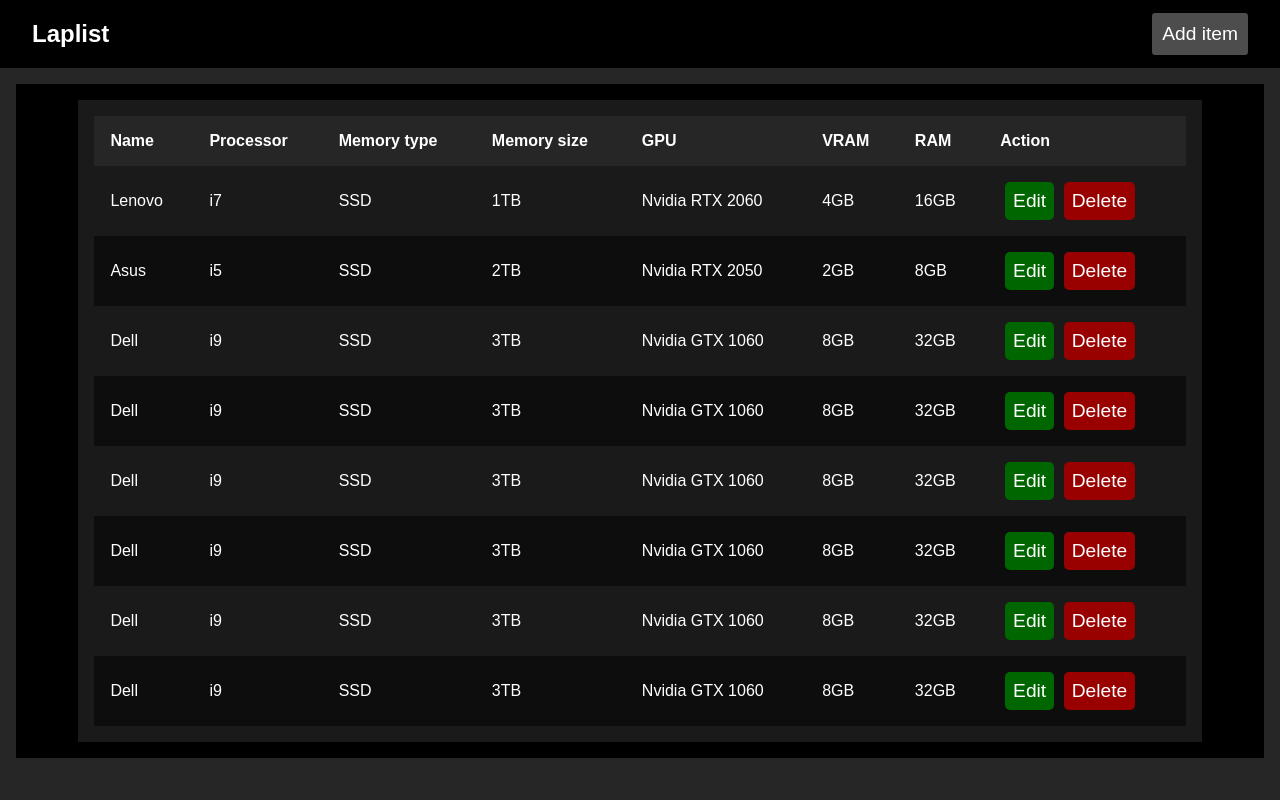
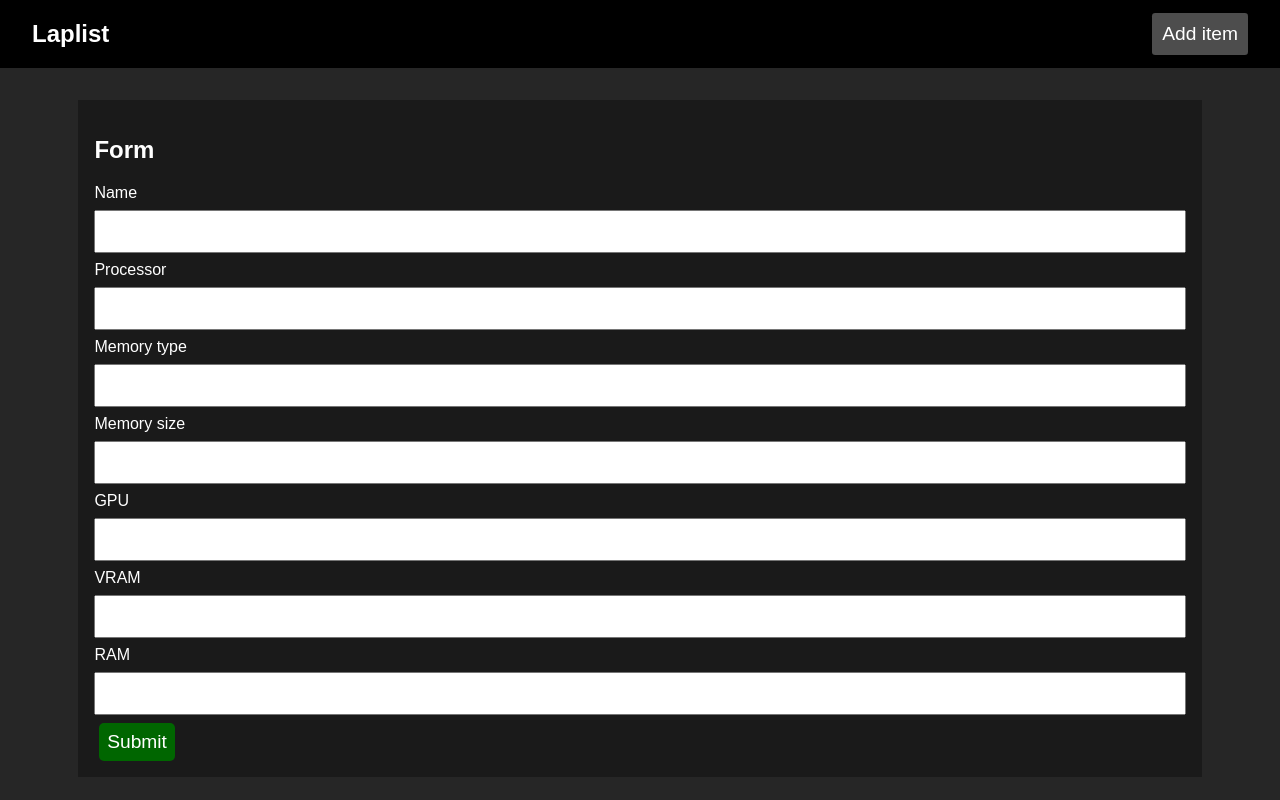
Before and after one commit to AgusBeni/Laplist, a React (Vite) app: page / in a window 1280 px wide. Shown: the top 800 px of the page. Built offline with nearby package versions, Linux system fonts and the light colour scheme.

Commit message:
feat&style: added form page with some logic

```diff
--- a/src/App.jsx
+++ b/src/App.jsx
@@ -1,16 +1,36 @@
 import "./styles.css";
+import { Form } from "./Form";
+import { useState } from "react";
 
 function App() {
+  const [toggleForm, setToggleForm] = useState(false);
+
+  const [laptopForm, setLaptopForm] = useState({});
+
+  function changeToggle() {
+    if (toggleForm == true) return setToggleForm(false);
+    return setToggleForm(true);
+  }
+
+  // function handleSubmit(e, ) {
+  //   e.preventDefault();
+
+
+  // }
+
   return (
     <>
       <nav>
         <h1 className="header">Laplist</h1>
         <div>
-          <button className="nav-button">Add item</button>
+          <button className="nav-button" onClick={() => changeToggle()}>
+            Add item
+          </button>
         </div>
       </nav>
       <main className="table">
         <div className="table-section">
+          {toggleForm ? (
             <table>
               <thead>
                 <tr>
@@ -64,73 +84,11 @@
                     <button className="action-button delete">Delete</button>
                   </td>
                 </tr>
-              <tr>
-                <td>Dell</td>
-                <td>i9</td>
-                <td>SSD</td>
-                <td>3TB</td>
-                <td>Nvidia GTX 1060</td>
-                <td>8GB</td>
-                <td>32GB</td>
-                <td>
-                <button className="action-button edit">Edit</button>
-                <button className="action-button delete">Delete</button>
-                </td>
-              </tr>
-              <tr>
-                <td>Dell</td>
-                <td>i9</td>
-                <td>SSD</td>
-                <td>3TB</td>
-                <td>Nvidia GTX 1060</td>
-                <td>8GB</td>
-                <td>32GB</td>
-                <td>
-                <button className="action-button edit">Edit</button>
-                <button className="action-button delete">Delete</button>
-                </td>
-              </tr>
-              <tr>
-                <td>Dell</td>
-                <td>i9</td>
-                <td>SSD</td>
-                <td>3TB</td>
-                <td>Nvidia GTX 1060</td>
-                <td>8GB</td>
-                <td>32GB</td>
-                <td>
-                <button className="action-button edit">Edit</button>
-                <button className="action-button delete">Delete</button>
-                </td>
-              </tr>
-              <tr>
-                <td>Dell</td>
-                <td>i9</td>
-                <td>SSD</td>
-                <td>3TB</td>
-                <td>Nvidia GTX 1060</td>
-                <td>8GB</td>
-                <td>32GB</td>
-                <td>
-                <button className="action-button edit">Edit</button>
-                <button className="action-button delete">Delete</button>
-                </td>
-              </tr>
-              <tr>
-                <td>Dell</td>
-                <td>i9</td>
-                <td>SSD</td>
-                <td>3TB</td>
-                <td>Nvidia GTX 1060</td>
-                <td>8GB</td>
-                <td>32GB</td>
-                <td>
-                <button className="action-button edit">Edit</button>
-                <button className="action-button delete">Delete</button>
-                </td>
-              </tr>
               </tbody>
             </table>
+          ) : (
+            <Form changeToggle={changeToggle} />
+          )}
         </div>
       </main>
     </>
--- /dev/null
+++ b/src/Form.jsx
@@ -0,0 +1,32 @@
+// eslint-disable-next-line react/prop-types
+export function Form({ changeToggle, handleSubmit }) {
+  return (
+    <>
+      <section>
+        <h1>Form</h1>
+      </section>
+      <div>
+        <form onSubmit={() => handleSubmit()}>
+          <label htmlFor="name">Name</label>
+          <input type="text" id="name" />
+          <label htmlFor="processor">Processor</label>
+          <input type="text" id="processor" />
+          <label htmlFor="memoryType">Memory type</label>
+          <input type="text" id="memoryType" />
+          <label htmlFor="memorySize">Memory size</label>
+          <input type="text" id="memorySize" />
+          <label htmlFor="gpu">GPU</label>
+          <input type="text" id="gpu" />
+          <label htmlFor="vram">VRAM</label>
+          <input type="text" id="vram" />
+          <label htmlFor="ram">RAM</label>
+          <input type="text" id="ram" />
+
+          <button className="action-button edit" onClick={() => changeToggle()}>
+            Submit
+          </button>
+        </form>
+      </div>
+    </>
+  );
+}
--- a/src/styles.css
+++ b/src/styles.css
@@ -4,7 +4,7 @@
   box-sizing: border-box;
 }
 
-.header{
+.header {
   cursor: default;
 }
 
@@ -99,7 +99,6 @@
 
 main.table {
   margin: 1rem;
-  background: hsl(0, 0%, 0%);
   overflow: hidden;
 }
 
@@ -117,3 +116,12 @@
 tbody tr:hover {
   background: hsl(0, 0%, 30%);
 }
+
+
+input {
+  width: 100%;
+  padding: 12px 20px;
+  margin: 8px 0;
+  display: inline-block;
+  color: black;
+}
```
Lines whose indentation alone changed are shown as unchanged.
